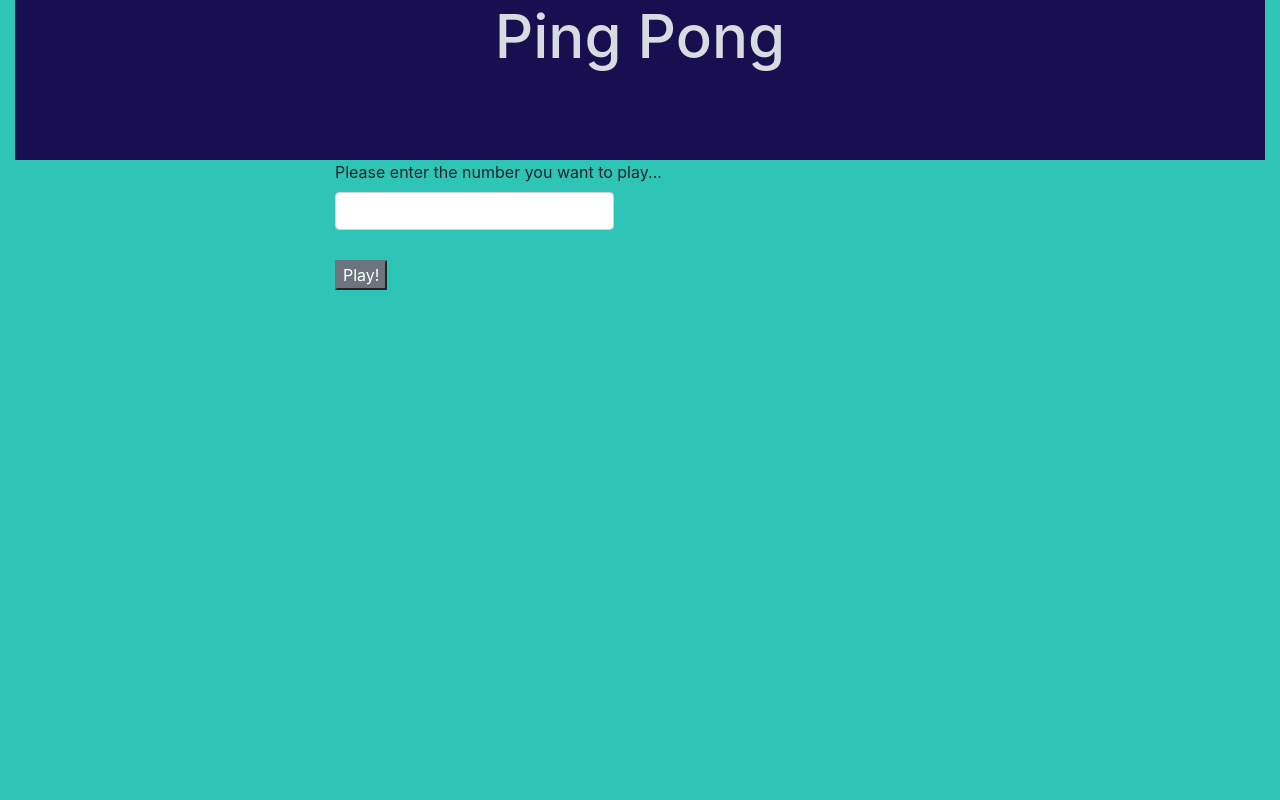
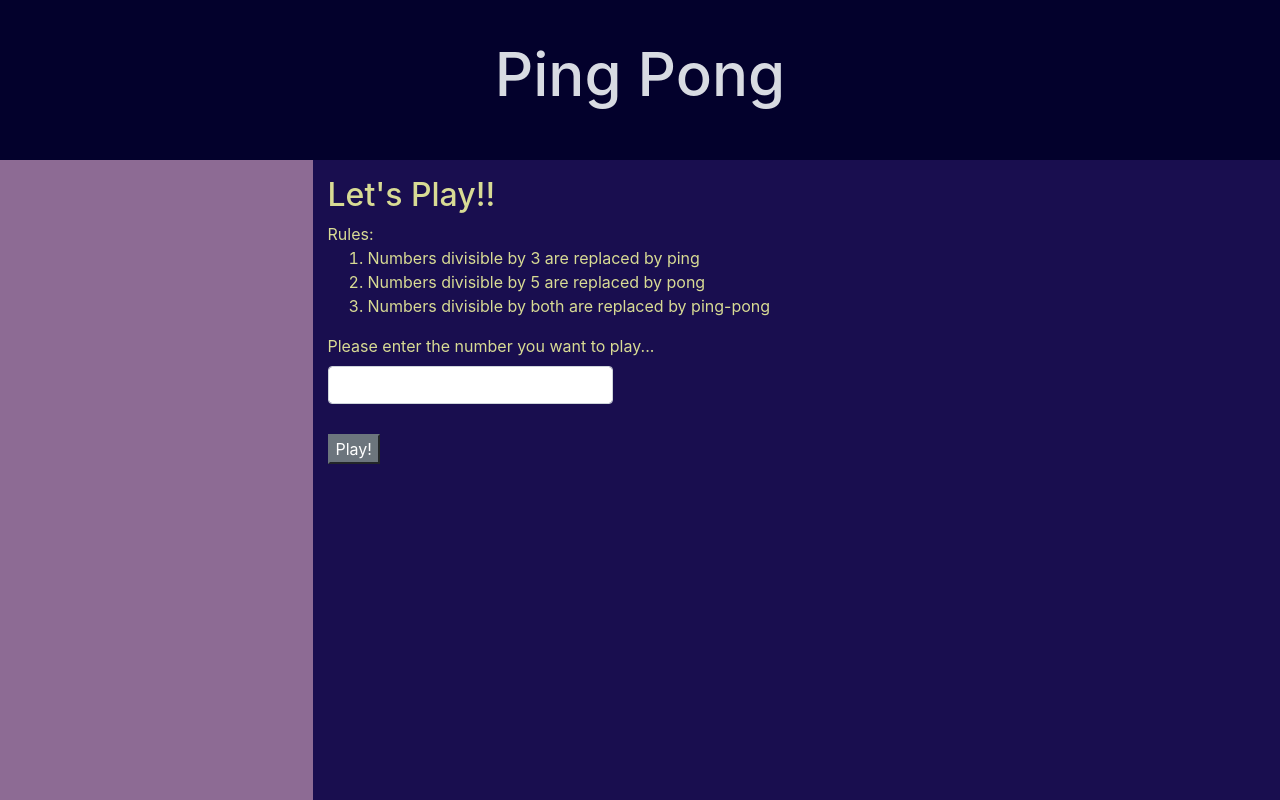
Before and after one commit to KageniJK/ping-pong, a plain HTML site: page index.html in a window 1280 px wide. Drawn offline with Linux system fonts and the light colour scheme.

Commit message:
added content to the main body of the page

```diff
--- a/css/styles.css
+++ b/css/styles.css
@@ -1,23 +1,36 @@
-.form-control{
+.form-control {
   max-width: 30%;
 }
 
-button{
+button {
   margin-top: 30px;
 }
 
-body{
-  background-color: #2EC4B6;
+body {
+  background-color: #190E4F;
+  color: #D8DB94;
 }
 
-.title{
-  background-color: #190E4F;
+.title {
+  background-color: #03012C;
   text-align: center;
   width: 100%;
   height: 10rem;
   color: #D8DBE2;
+  padding-top: 3%;
 }
 
-.title h1{
+.title h1 {
   font-size: 60px;
 }
+
+.container-fluid {
+  margin: 0;
+  padding-left: 0;
+  padding-right: 0;
+}
+
+.left {
+  background-color: #8D6B94;
+  height: 40rem;
+}
--- a/index.html
+++ b/index.html
@@ -23,6 +23,15 @@
 
       </div>
       <div class="col-md-9 right">
+        <p>
+          <h2>Let's Play!!</h2>
+          Rules: <br>
+          <ol>
+            <li>Numbers divisible by 3 are replaced by ping</li>
+            <li>Numbers divisible by 5 are replaced by pong</li>
+            <li>Numbers divisible by both are replaced by ping-pong</li>
+          </ol>
+        </p>
         <div class="input">
           <form>
             <div class="form-group">
```
